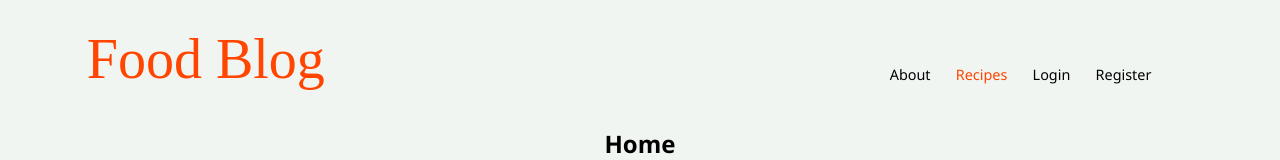
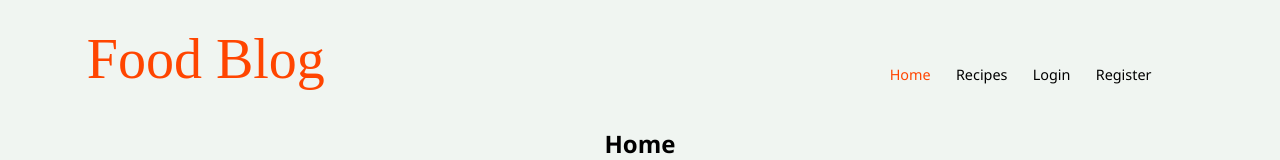
Before and after one commit to g-t-georgiev/recipe-blog, a React (Create React App) app: page / in a window 1280 px wide. Shown: the top 160 px of the page. Built offline with nearby package versions, Linux system fonts and the light colour scheme; a web font is replaced by a local one.

Commit message:
Changed link paths for login, register and recipes.

```diff
--- a/src/components/Header/Header.js
+++ b/src/components/Header/Header.js
@@ -26,10 +26,10 @@ function Header() {
             <nav className="site-navigation">
                 <ToggleNavButton toggleNavHandler={toggleNavState} />
                 <section className={`site-navigation-links ${navState.opened ? 'opened' : 'closed'}`} onClick={toggleNavState}>
-                    <NavLink className={setActiveLinkStyles} to="/about">About</NavLink>
-                    <NavLink className={setActiveLinkStyles} to="/">Recipes</NavLink>
-                    <NavLink className={setActiveLinkStyles} to="/auth/login">Login</NavLink>
-                    <NavLink className={setActiveLinkStyles} to="/auth/register">Register</NavLink>
+                    <NavLink className={setActiveLinkStyles} to="/">Home</NavLink>
+                    <NavLink className={setActiveLinkStyles} to="/recipes">Recipes</NavLink>
+                    <NavLink className={setActiveLinkStyles} to="/users/login">Login</NavLink>
+                    <NavLink className={setActiveLinkStyles} to="/users/register">Register</NavLink>
                 </section>
             </nav>
         </header>
```
